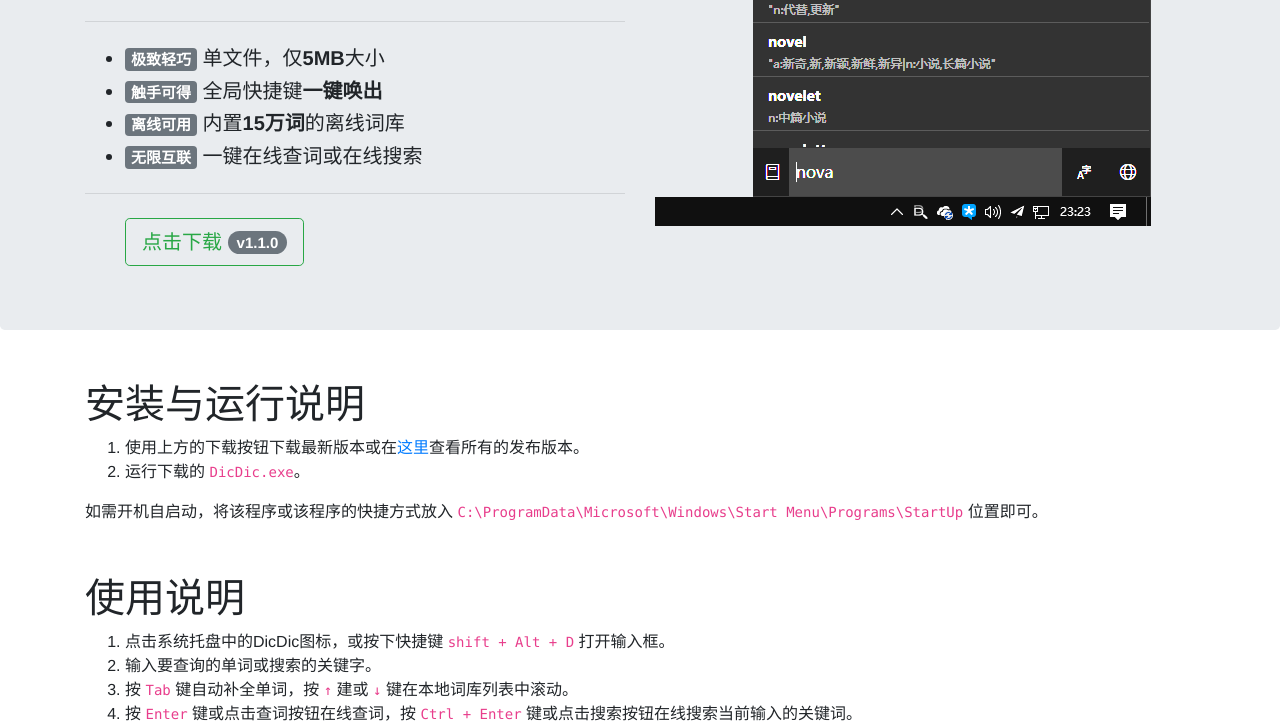
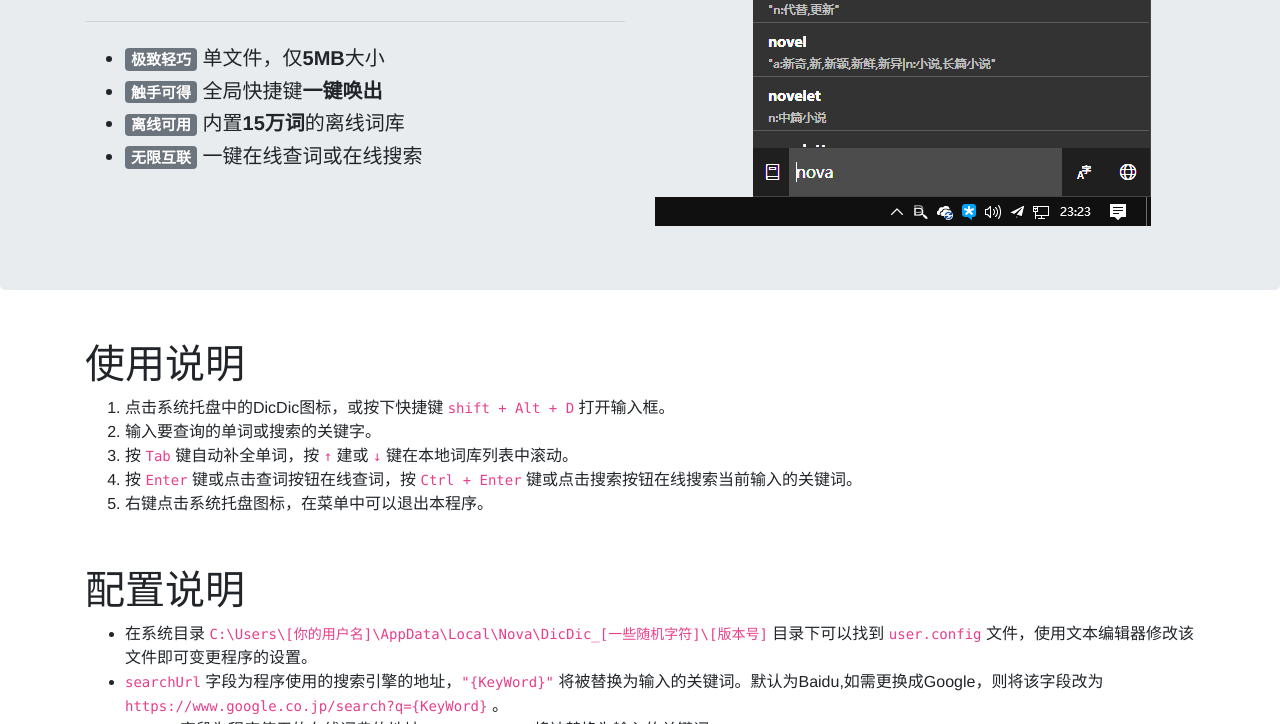
Before and after one commit to NovaShang/DicDic, a plain HTML site: page index.html in a window 1280 px wide. Shown: the part 440-1164 px from the top of the page. Drawn offline with Linux system fonts and the light colour scheme.

Commit message:
暂时删除下载连接

```diff
--- a/index.html
+++ b/index.html
@@ -50,11 +50,11 @@
                         <li class="h5"><span class="badge badge-secondary">离线可用</span> 内置<b>15万词</b>的离线词库</li>
                         <li class="h5"><span class="badge badge-secondary">无限互联</span> 一键在线查词或在线搜索</li>
                     </ul>
-                    <hr class="my-4">
+                    <!--<hr class="my-4">
                     <a class="btn btn-outline-success btn-lg" href="https://github.com/NovaShang/DicDic/releases/download/1.1.0/DicDic.exe" role="button" style="margin-left:40px;">
                         <span>点击下载</span>
                         <span class="badge badge-pill badge-secondary"> v1.1.0</span>
-                    </a>
+                    </a>-->
                 </div>
                 <div class="col-sm">
                     <img src="./img/screenshot.png">
@@ -63,12 +63,12 @@
         </div>
     </div>
     <div class="container">
-        <h1 id="安装与运行说明">安装与运行说明</h1>
+        <!--<h1 id="安装与运行说明">安装与运行说明</h1>
         <ol style="list-style-type: decimal">
             <li>使用上方的下载按钮下载最新版本或在<a href="https://github.com/NovaShang/DicDic/releases">这里</a>查看所有的发布版本。</li>
             <li>运行下载的 <code>DicDic.exe</code>。</li>
         </ol>
-        <p>如需开机自启动，将该程序或该程序的快捷方式放入 <code>C:\ProgramData\Microsoft\Windows\Start Menu\Programs\StartUp</code> 位置即可。</p>
+        <p>如需开机自启动，将该程序或该程序的快捷方式放入 <code>C:\ProgramData\Microsoft\Windows\Start Menu\Programs\StartUp</code> 位置即可。</p>-->
         <h1 id="使用说明">使用说明</h1>
         <ol style="list-style-type: decimal">
             <li>点击系统托盘中的DicDic图标，或按下快捷键 <code>shift + Alt + D</code> 打开输入框。</li>
```
